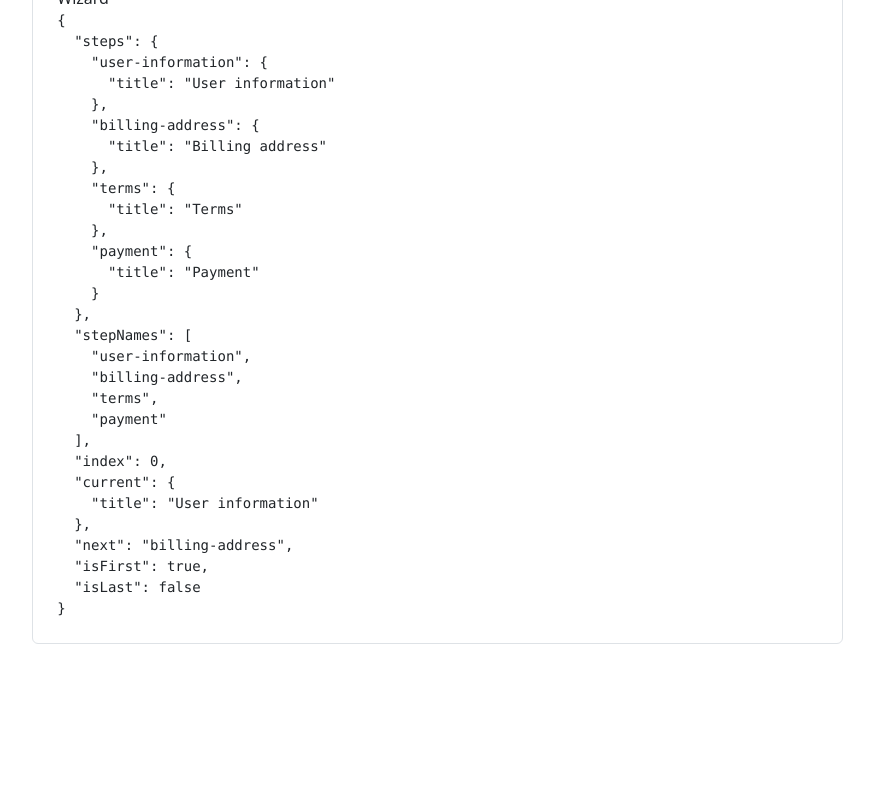
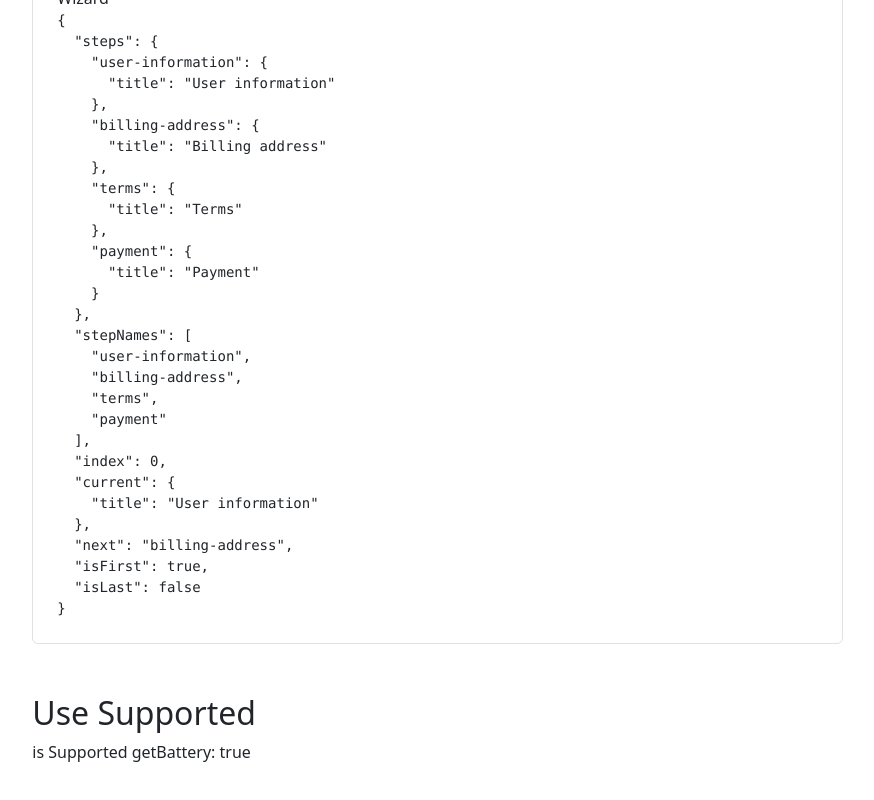
Before and after one commit to UlakhovichKate/vueUse, a Vue app: page /utilities in a window 1280 px wide. Shown: the part 4366-5166 px from the top of the page, without its empty margins (405-1279 px from the left). Before the commit the page ends 5060 px from the top, so only its background shows below. Built offline with nearby package versions, Linux system fonts and the light colour scheme; no server answers.

Commit message:
UseSupported.vue

```diff
--- a/src/components/ListUtilities.vue
+++ b/src/components/ListUtilities.vue
@@ -15,6 +15,7 @@
   <use-offset-pagination/>
   <use-previous/>
   <use-stepper/>
+  <use-supported/>
 </template>
 
 <script setup>
@@ -34,6 +35,7 @@ import UseEventBus from "../vueUseComponents/UseEventBus.vue";
 import UseOffsetPagination from "../vueUseComponents/UseOffsetPagination.vue";
 import UsePrevious from "../vueUseComponents/UsePrevious.vue";
 import UseStepper from "../vueUseComponents/UseStepper.vue";
+import UseSupported from "../vueUseComponents/UseSupported.vue";
 
 
 
--- /dev/null
+++ b/src/vueUseComponents/UseSupported.vue
@@ -0,0 +1,19 @@
+<template>
+  <h2>Use Supported</h2>
+  is Supported getBattery: {{ isSupported }}
+</template>
+
+<script setup>
+import { useSupported } from '@vueuse/core'
+
+const isSupported = useSupported(() => navigator && 'getBattery' in navigator)
+
+if (isSupported.value) {
+  // do something
+  navigator.getBattery
+}
+</script>
+
+<style scoped>
+
+</style>
```
